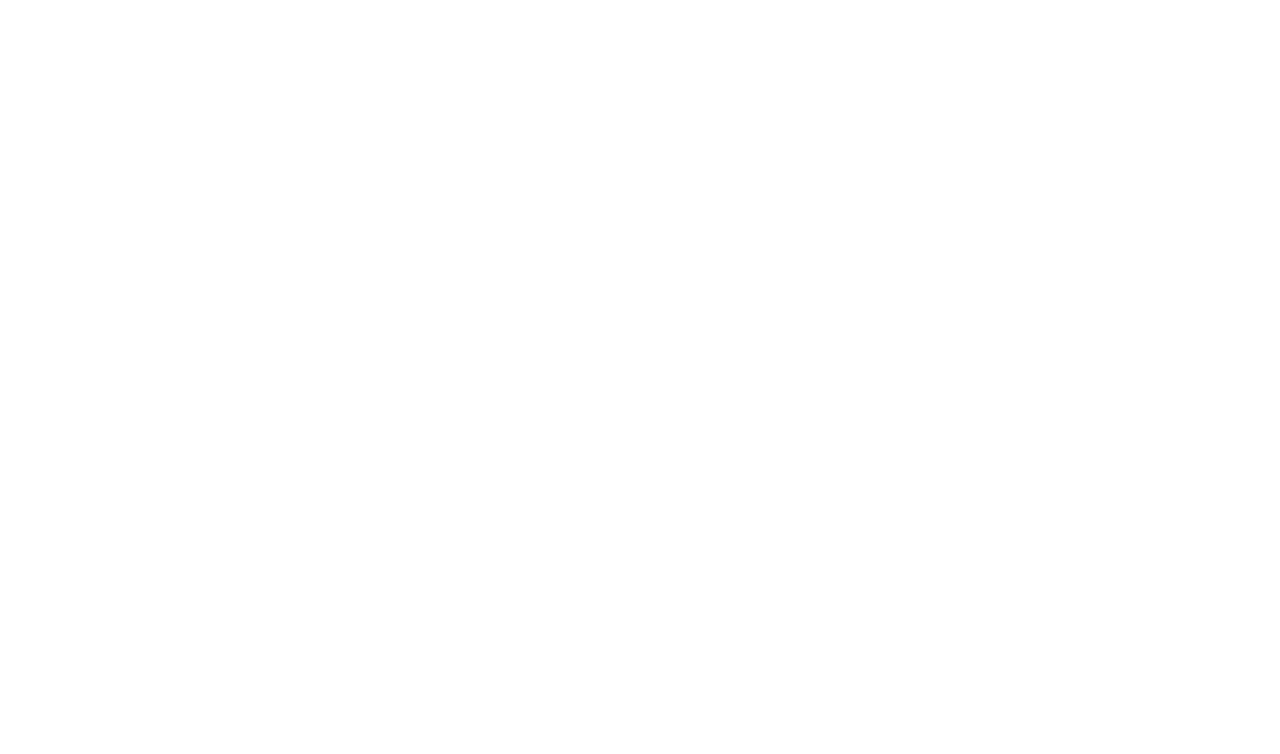
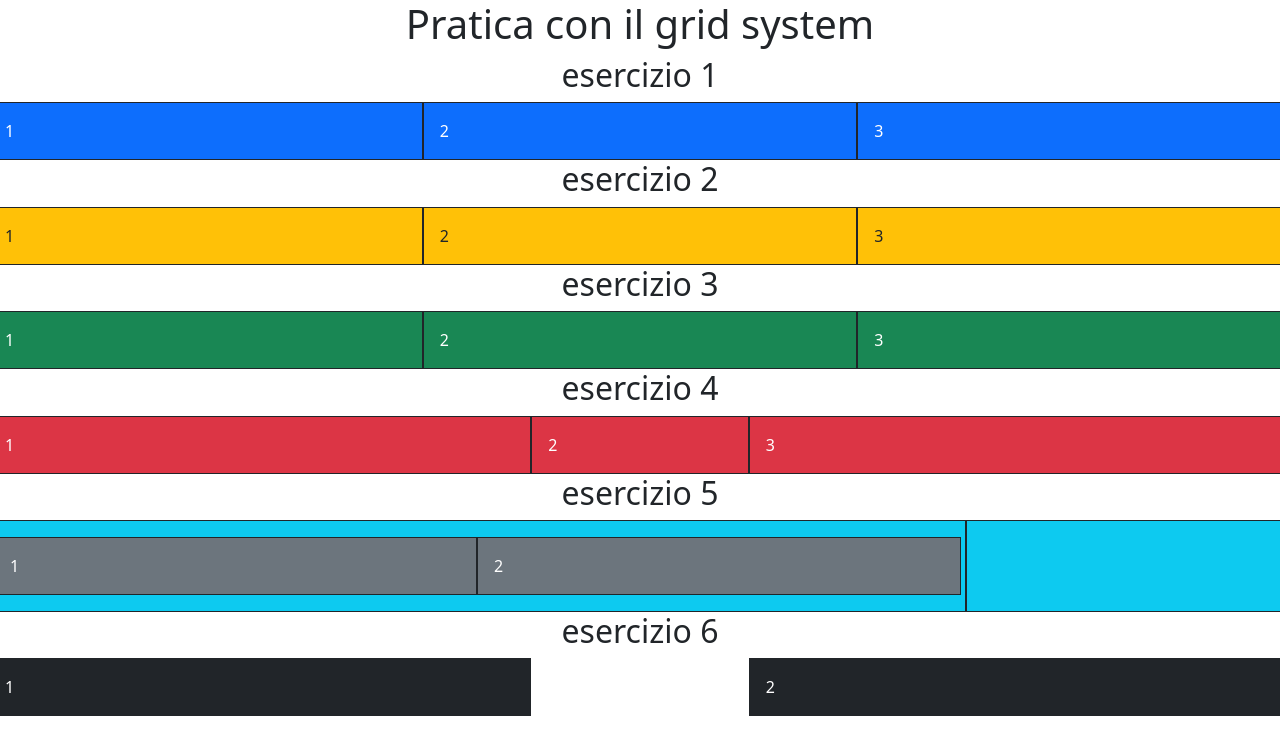
Before and after one commit to Emanuele-01/u2-w2-d1, a plain HTML site: page index.html in a window 1280 px wide. Drawn offline with nearby package versions, Linux system fonts and the light colour scheme.

Commit message:
commit fine esercizio

```diff
--- a/index.html
+++ b/index.html
@@ -7,6 +7,47 @@
         <link href="https://cdn.jsdelivr.net/npm/bootstrap@5.3.0-alpha1/dist/css/bootstrap.min.css" rel="stylesheet" integrity="sha384-GLhlTQ8iRABdZLl6O3oVMWSktQOp6b7In1Zl3/Jr59b6EGGoI1aFkw7cmDA6j6gD" crossorigin="anonymous">
     </head>
     <body>
+                <h1 class="text-center">Pratica con il grid system</h1>
+        </div>
+        <h2 class="text-center">esercizio 1</h2>
+        <div class="row">
+            <div class="bg-primary col-md text-white p-3 border border-dark">1</div>
+            <div class="bg-primary col-md text-white p-3 border border-dark">2</div>
+            <div class="bg-primary col-md text-white p-3 border border-dark">3</div>
+        </div>
+        <h2 class="text-center">esercizio 2</h2>
+        <div class="row">
+            <div class="bg-warning text-dark col-lg p-3 border border-dark">1</div>
+            <div class="bg-warning text-dark col-lg p-3 border border-dark">2</div>
+            <div class="bg-warning text-dark col-lg p-3 border border-dark">3</div>
+        </div>
+        <h2 class="text-center">esercizio 3</h2>
+        <div class="row">
+            <div class="bg-success text-white col p-3 border border-dark">1</div>
+            <div class="bg-success text-white col p-3 border border-dark">2</div>
+            <div class="bg-success text-white col p-3 border border-dark">3</div>
+        </div>
+        <h2 class="text-center">esercizio 4</h2>
+        <div class="row">
+            <div class="bg-danger text-white col-lg-5 p-3 border border-dark">1</div>
+            <div class="bg-danger text-white col-lg-2 p-3 border border-dark">2</div>
+            <div class="bg-danger text-white col-lg-5 p-3 border border-dark">3</div>
+        </div>
+        <h2 class="text-center">esercizio 5</h2>
+        <div class="row">
+            <div class="bg-info text-white col-lg-9 p-3 border border-dark">
+                <div class="row">
+                    <div class="bg-secondary text-white p-3 col-lg border border-dark">1</div>
+                    <div class="bg-secondary text-white p-3 col-lg border border-dark">2</div>
+                </div>
+            </div>
+            <div class="bg-info text-white col-lg-3 p-3 border border-dark"></div>
+        </div>
+        <h2 class="text-center">esercizio 6</h2>
+        <div class="row">
+            <div class="bg-dark text-white col-lg p-3 border border-dark">1</div>
+            <div class="bg-dark text-white col-lg offset-lg-2 p-3 border border-dark">2</div>
+        </div>
         <script src="https://cdn.jsdelivr.net/npm/bootstrap@5.3.0-alpha1/dist/js/bootstrap.bundle.min.js" integrity="sha384-w76AqPfDkMBDXo30jS1Sgez6pr3x5MlQ1ZAGC+nuZB+EYdgRZgiwxhTBTkF7CXvN" crossorigin="anonymous"></script>
     </body>
 </html>
```
Lines whose indentation alone changed are shown as unchanged.
